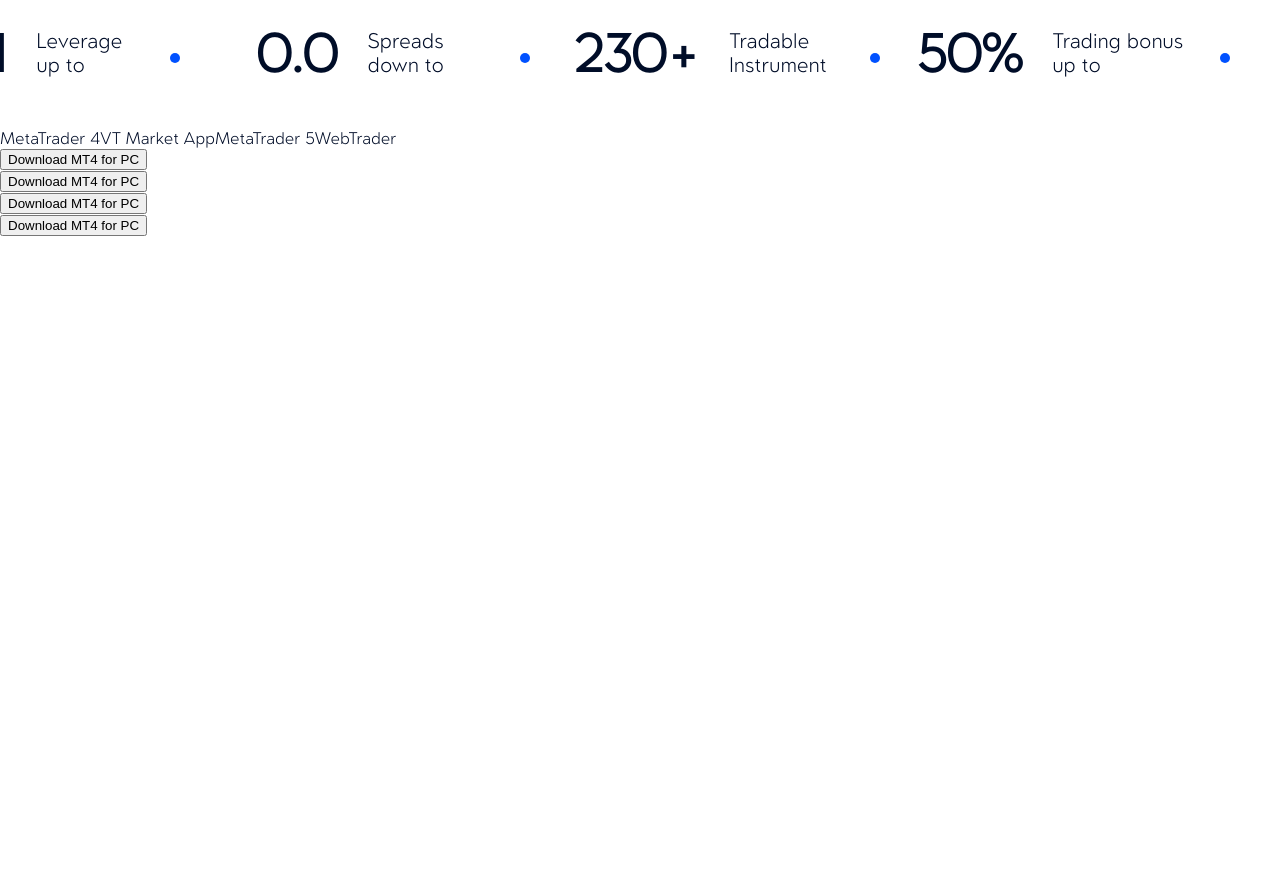
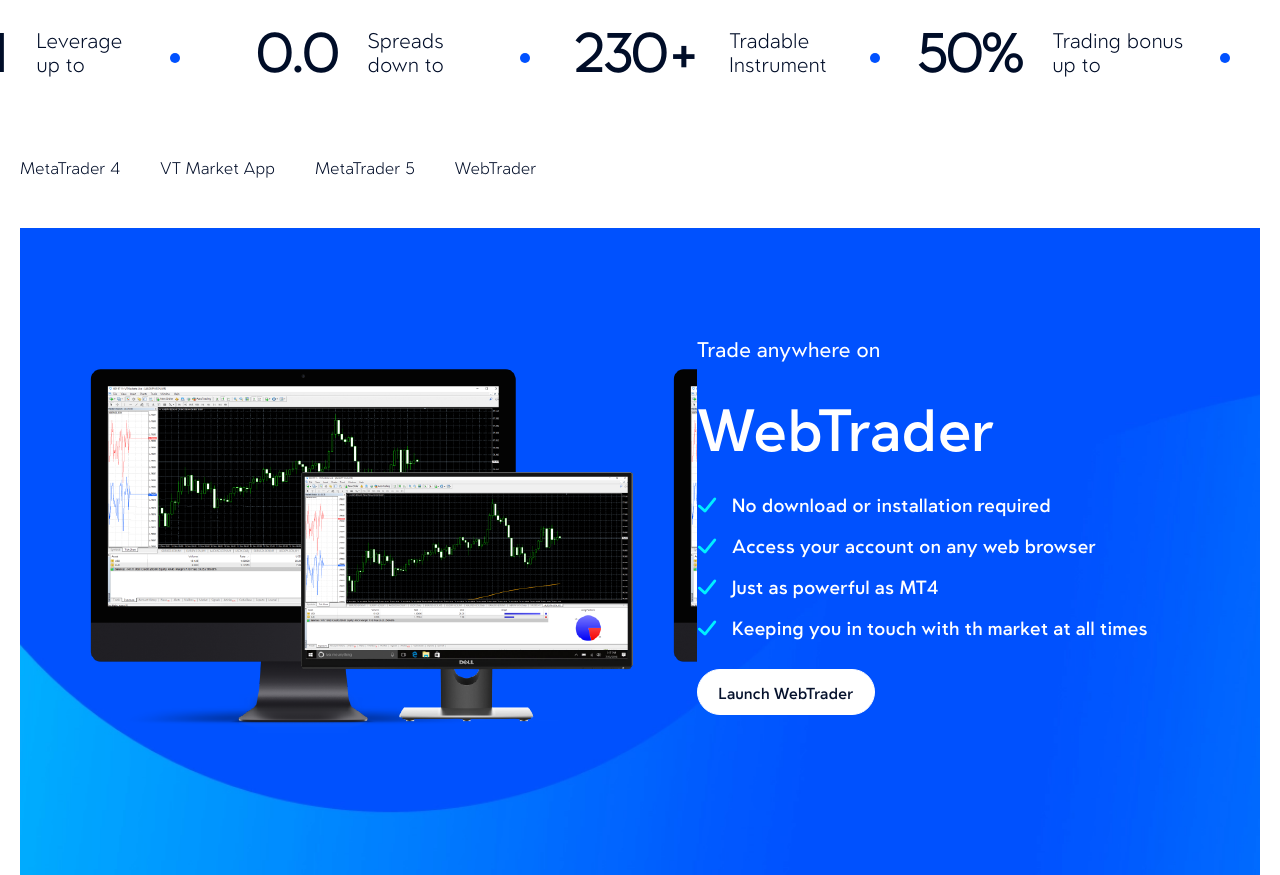
Before and after one commit to Aro1914/VT-Markets-Clone, a plain HTML site: page index.html in a window 1280 px wide. Shown: the part 833-1708 px from the top of the page. Before the commit the page ends 1683 px from the top, so only its background shows below. Drawn offline with Linux system fonts and the light colour scheme.

Commit message:
Project Updated

```diff
--- a/assets/styles/master.css
+++ b/assets/styles/master.css
@@ -511,13 +511,11 @@
   flex-wrap: wrap;
   height: 100%;
   list-style: none;
-  /* transform: translate(-100%, 0); */
   animation: slider 10s linear infinite normal none;
 }
 
 @keyframes slider {
   0% {
-    /* transition: transform 0.5s; */
     transform: translate(0, 0);
   }
   20% {
@@ -570,14 +568,107 @@
   font-weight: normal;
 }
 
-.ghostly{
+.ghostly {
+  padding: 30px 20px 0;
   height: 722px;
   width: 100%;
+  display: flex;
+  flex-wrap: wrap;
+  gap: 50px;
 }
 
-.display-toggles{
+.display-toggles {
   padding: 0;
   margin: 0;
   list-style: none;
+  display: flex;
+  justify-content: flex-start;
+  align-items: center;
+  gap: 40px;
+}
 
+.ghostly .parent {
+  width: 100%;
+  overflow: hidden;
+  height: 647px;
 }
+
+.displays {
+  width: 100%;
+  display: flex;
+  height: 647px;
+  flex-direction: column;
+  justify-content: flex-start;
+  flex-wrap: wrap;
+  transform: translate(-300%, 0);
+}
+
+.displays [class^="d"] {
+  display: flex;
+  flex-wrap: wrap;
+  width: 100%;
+  height: 100%;
+  background: url(../images/home_slide_bg.webp) no-repeat center top;
+  padding: 0 50px 35px;
+  background-size: cover;
+}
+
+.funny-image {
+  width: 55%;
+  height: 100%;
+  background-image: url(../images/home_swiper_row1_img1.png);
+}
+
+.text {
+  width: 45%;
+  display: flex;
+  flex-wrap: wrap;
+  flex-direction: column;
+  justify-content: center;
+  align-items: flex-start;
+  gap: 30px;
+  color: #fff;
+  padding-bottom: 20px;
+}
+
+.text span {
+  display: block;
+}
+
+.intro {
+  font-size: 20px;
+  font-family: "Oblivian Text Regular";
+  line-height: 1.7;
+}
+
+.title {
+  font-size: 56px;
+  font-weight: normal;
+  font-family: "Oblivian Text Medium";
+  line-height: 1.2;
+}
+
+.text ul {
+  display: flex;
+  flex-direction: column;
+  gap: 20px;
+  font-size: 18px;
+  font-family: "Oblivian Text Medium";
+}
+
+.text ul li {
+  padding-left: 35px;
+  background: url(../images/icons-tools-tick.webp) no-repeat left center;
+}
+
+.text button {
+  min-width: 178px;
+  background: #fff;
+  border-radius: 35px;
+  padding: 14px 20px 12px;
+  display: inline-block;
+  color: #06122d;
+  font-size: 15px;
+  border: 1px solid #fff;
+  font-family: "Oblivian Text Medium";
+}
--- a/index.html
+++ b/index.html
@@ -333,41 +333,65 @@
                 <li>MetaTrader 5</li>
                 <li>WebTrader</li>
             </ul>
-            <div class="displayes">
+            <div class="parent">
+                <div class="displays">
                     <div class="d1">
                         <div class="funny-image"></div>
                         <div class="text">
-                        <span class="intro"></span>
-                        <span class="title"></span>
-                        <ul></ul>
-                        <button type="">Download MT4 for PC</button>
+                            <span class="intro">Trade with the powerful</span>
+                            <span class="title">MetaTrader 4</span>
+                            <ul>
+                                <li>Trade over 200 assets</li>
+                                <li>View up to 9 Timeframes</li>
+                                <li>Highly secure platform that protects your privacy</li>
+                                <li>Advanced analytic tool available</li>
+                            </ul>
+                            <button type="button">Download MT4 for PC</button>
                         </div>
                     </div>
                     <div class="d2">
                         <div class="funny-image"></div>
                         <div class="text">
-                        <span class="intro"></span>
-                        <span class="title"></span>
-                        <ul></ul>
-                        <button type="">Download MT4 for PC</button>
+                            <span class="title">VT Markets Mobile App</span>
+                            <ul>
+                                <li>Trustworthy regulation and data protection</li>
+                                <li>Access to over 230+ trading assets</li>
+                                <li>Personalised trading insights</li>
+                                <li>In-depth financial analysis & Smart risk management</li>
+                            </ul>
+                            <div class="app-access">
+                                <div class="g-play"></div>
+                                <div class="a-store"></div>
+                            </div>
                         </div>
                     </div>
                     <div class="d3">
                         <div class="funny-image"></div>
                         <div class="text">
-                        <span class="intro"></span>
-                        <span class="title"></span>
-                        <ul></ul>
-                        <button type="">Download MT4 for PC</button>
+                            <span class="intro">Trade with the powerful</span>
+                            <span class="title">MetaTrader 5</span>
+                            <ul>
+                                <li>Trade over 200 assets</li>
+                                <li>View up to 9 Timeframes</li>
+                                <li>Access to your account on both PC and Mobile</li>
+                                <li>Advanced analytic tool available</li>
+                            </ul>
+                            <button type="button">Download MT5 for PC</button>
                         </div>
                     </div>
                     <div class="d4">
                         <div class="funny-image"></div>
                         <div class="text">
-                        <span class="intro"></span>
-                        <span class="title"></span>
-                        <ul></ul>
-                        <button type="">Download MT4 for PC</button>
+                            <span class="intro">Trade anywhere on</span>
+                            <span class="title">WebTrader</span>
+                            <ul>
+                                <li>No download or installation required</li>
+                                <li>Access your account on any web browser</li>
+                                <li>Just as powerful as MT4</li>
+                                <li>Keeping you in touch with th market at all times</li>
+                            </ul>
+                            <button type="button">Launch WebTrader</button>
+                        </div>
                     </div>
                 </div>
             </div>
```
Also changed, not shown: assets/images/home_slide_bg.webp (added), assets/images/home_swiper_row1_img1.png (added). Lines whose indentation alone changed are shown as unchanged.
